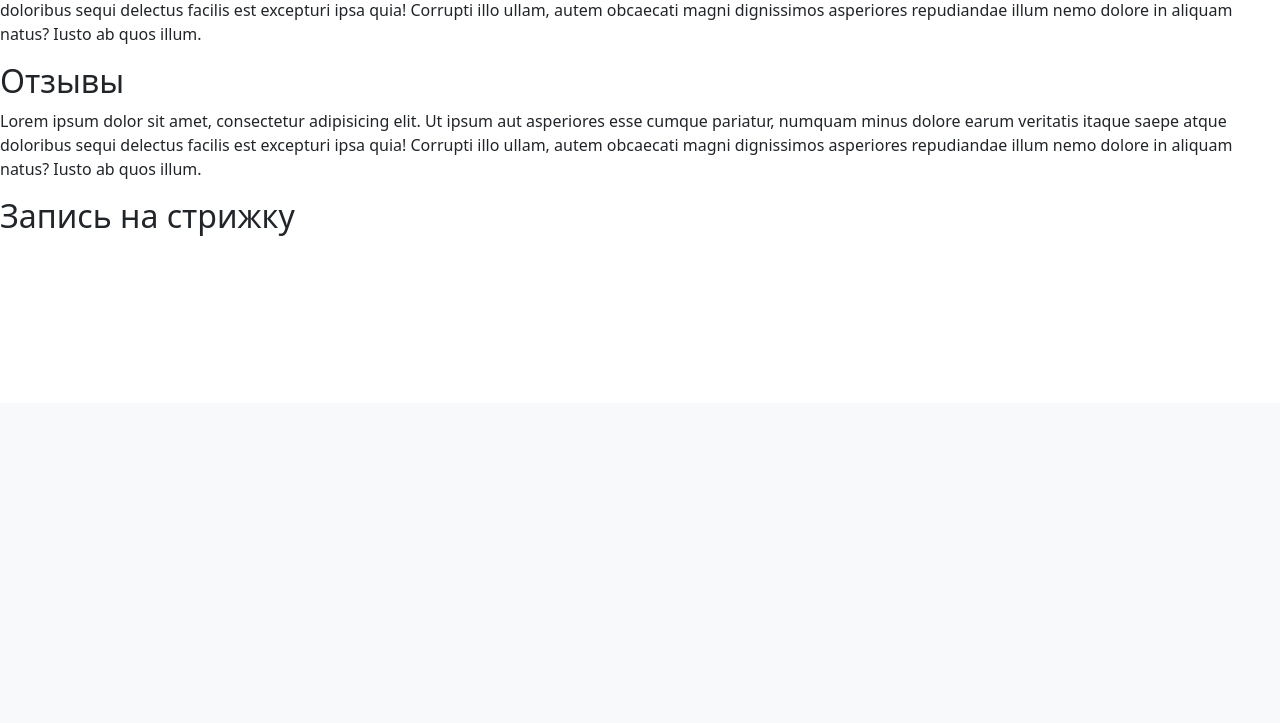
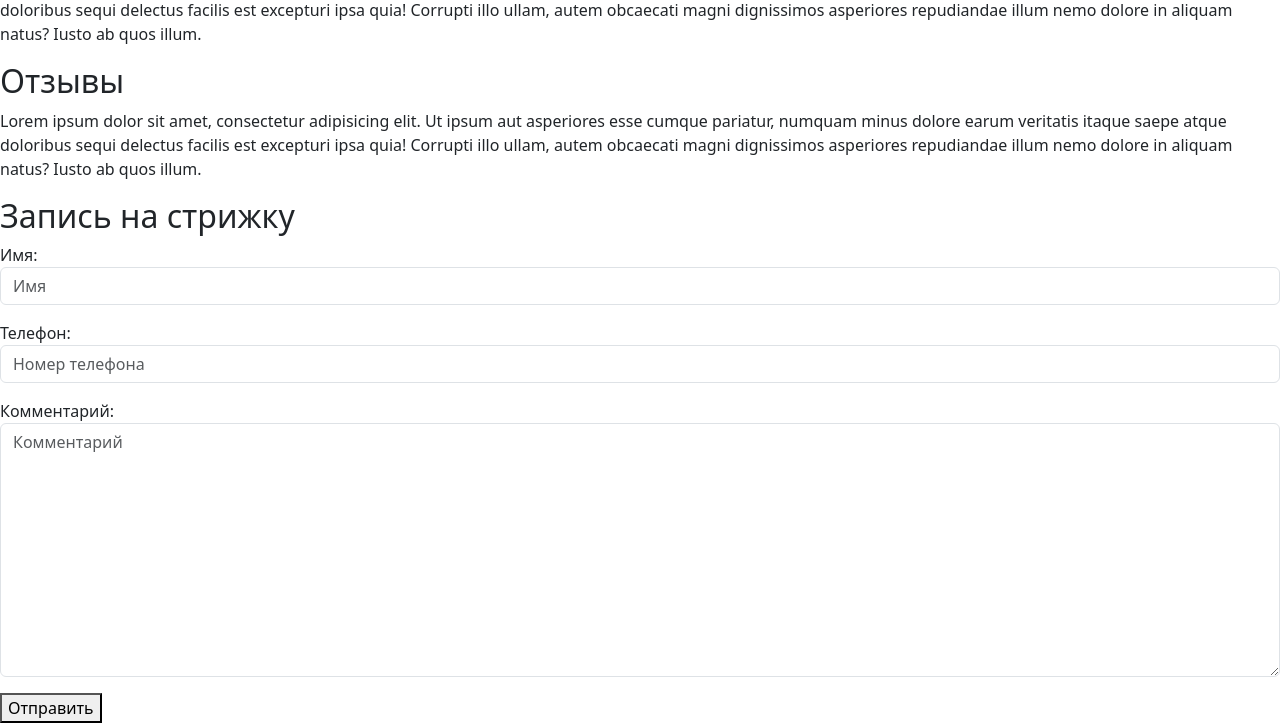
Before and after one commit to VladimirMonin/django_consult_315, a Django app: page / in a window 1280 px wide. Shown: the part 397-1120 px from the top of the page. Before the commit the page ends 633 px from the top, so only its background shows below. Run offline with Django 5.2, Linux system fonts and the light colour scheme.

Commit message:
django: создание формы VisitForm

```diff
--- /dev/null
+++ b/core/forms.py
@@ -0,0 +1,8 @@
+from django import forms
+
+
+class VisitForm(forms.Form):
+    # Классы form-control, placeholder
+    name = forms.CharField(label='Имя', max_length=100, widget=forms.TextInput(attrs={'placeholder': 'Имя', 'class': 'form-control'}))
+    phone = forms.CharField(label='Телефон', max_length=20, widget=forms.TextInput(attrs={'type': 'tel', 'placeholder': 'Номер телефона', 'class': 'form-control'}))
+    comment = forms.CharField(label='Комментарий', required=False, widget=forms.Textarea(attrs={'placeholder': 'Комментарий', 'class': 'form-control'}))
--- a/core/templates/main.html
+++ b/core/templates/main.html
@@ -74,5 +74,9 @@
     <h2 id="orderForm"
     >Запись на стрижку</h2>
     {% comment %} Тут будет рендер Django формы {% endcomment %}
+    <form action="" method="post">
+        {% csrf_token %}
+        {{ form.as_p }}
+        <button type="submit">Отправить</button>
 </section>
 {% endblock %}
--- a/core/views.py
+++ b/core/views.py
@@ -1,5 +1,7 @@
 from django.shortcuts import render
+from .forms import VisitForm
 
 
 def main(request):
-    return render(request, 'main.html')
+    form = VisitForm()
+    return render(request, 'main.html', {'form': form})
```
Also changed, not shown: README.md, core/models.py (line endings or trailing spaces).
